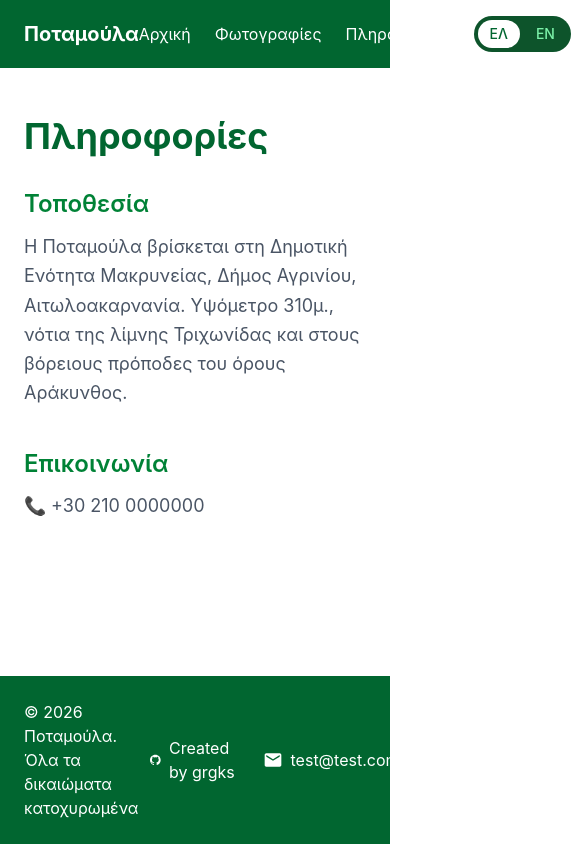
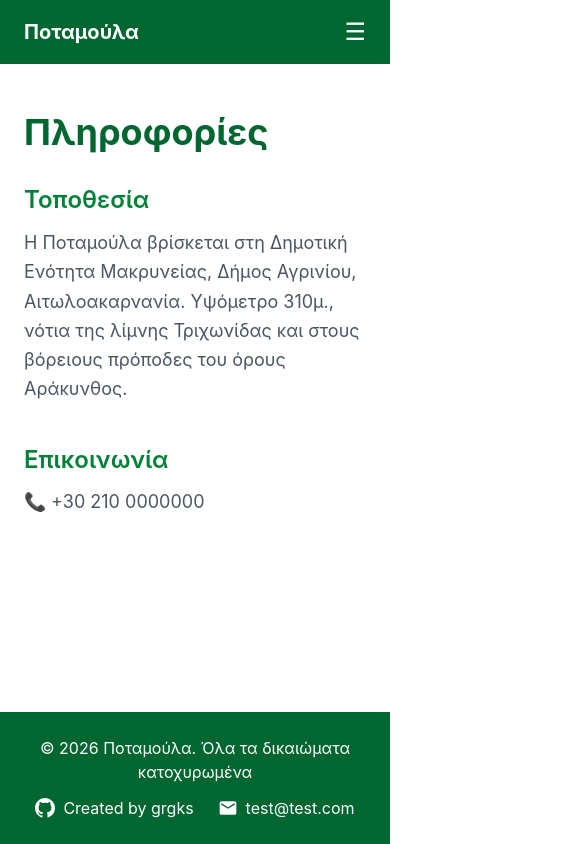
Before and after one commit to grgks/React-village-static-site, a React (Vite) app: page /info in a window 390 px wide. Shown: the whole page, 571 px wide, since content can reach past the window. Built offline with nearby package versions, Linux system fonts and the light colour scheme.

Commit message:
chore(src): add responsive UI

```diff
--- a/src/components/Footer.tsx
+++ b/src/components/Footer.tsx
@@ -5,8 +5,8 @@ export default function Footer() {
 
     return (
         <footer className="bg-green-800 text-white py-6 mt-auto">
-            <div className="max-w-4xl mx-auto px-6 flex flex-row items-center justify-between w-full gap-3">
-                <p>© {new Date().getFullYear()} Ποταμούλα. {t('footer.rights')}</p>
+            <div className="max-w-4xl mx-auto px-6 flex flex-col md:flex-row items-center justify-between gap-3">
+                <p className="text-center md:text-left">© {new Date().getFullYear()} Ποταμούλα. {t('footer.rights')}</p>
                 <div className="flex gap-6 items-center">
                     <a href="https://github.com/grgks" target="_blank" rel="noopener noreferrer" className="flex items-center gap-2 hover:text-green-300 transition">
                         <svg xmlns="http://www.w3.org/2000/svg" width="20" height="20" fill="currentColor" viewBox="0 0 24 24">
--- a/src/components/Navbar.tsx
+++ b/src/components/Navbar.tsx
@@ -1,36 +1,46 @@
 import { useTranslation } from 'react-i18next'
 import { Link } from 'react-router-dom'
+import {useState} from "react";
 
 export default function Navbar() {
     const { t, i18n } = useTranslation()
+    const [menuOpen, setMenuOpen] = useState(false)
 
 
     return (
-        <nav className="bg-green-800 text-white px-6 py-4 flex justify-between items-center">
-            <span className="text-xl font-bold">{t('potamoula')}</span>
-            <div className="flex gap-6 items-center">
-                <Link to="/" className="hover:text-green-200 transition">{t('nav.home')}</Link>
-                <Link to="/photos" className="hover:text-green-200 transition">{t('nav.photos')}</Link>
-                <Link to="/info" className="hover:text-green-200 transition">{t('nav.info')}</Link>
-                <div className="flex items-center gap-1 bg-green-900 rounded-full p-1">
-                    <button
-                        onClick={() => i18n.changeLanguage('el')}
-                        className={`px-3 py-1 rounded-full text-sm font-medium transition ${
-                            i18n.language === 'el' ? 'bg-white text-green-800' : 'text-green-300 hover:text-white'
-                        }`}
-                    >
-                        ΕΛ
-                    </button>
-                    <button
-                        onClick={() => i18n.changeLanguage('en')}
-                        className={`px-3 py-1 rounded-full text-sm font-medium transition ${
-                            i18n.language === 'en' ? 'bg-white text-green-800' : 'text-green-300 hover:text-white'
-                        }`}
-                    >
-                        EN
-                    </button>
+        <nav className="bg-green-800 text-white px-6 py-4">
+            <div className="flex justify-between items-center">
+                <span className="text-xl font-bold">Ποταμούλα</span>
+
+                {/* Hamburger */}
+                <button className="md:hidden text-white text-2xl" onClick={() => setMenuOpen(!menuOpen)}>
+                    {menuOpen ? '✕' : '☰'}
+                </button>
+
+                {/* Desktop links */}
+                <div className="hidden md:flex gap-6 items-center">
+                    <Link to="/" className="hover:text-green-200 transition">{t('nav.home')}</Link>
+                    <Link to="/photos" className="hover:text-green-200 transition">{t('nav.photos')}</Link>
+                    <Link to="/info" className="hover:text-green-200 transition">{t('nav.info')}</Link>
+                    <div className="flex items-center gap-1 bg-green-900 rounded-full p-1">
+                        <button onClick={() => i18n.changeLanguage('el')} className={`px-3 py-1 rounded-full text-sm font-medium transition ${i18n.language === 'el' ? 'bg-white text-green-800' : 'text-green-300 hover:text-white'}`}>ΕΛ</button>
+                        <button onClick={() => i18n.changeLanguage('en')} className={`px-3 py-1 rounded-full text-sm font-medium transition ${i18n.language === 'en' ? 'bg-white text-green-800' : 'text-green-300 hover:text-white'}`}>EN</button>
+                    </div>
                 </div>
             </div>
+
+            {/* Mobile menu */}
+            {menuOpen && (
+                <div className="md:hidden flex flex-col gap-4 mt-4">
+                    <Link to="/" onClick={() => setMenuOpen(false)} className="hover:text-green-200">{t('nav.home')}</Link>
+                    <Link to="/photos" onClick={() => setMenuOpen(false)} className="hover:text-green-200">{t('nav.photos')}</Link>
+                    <Link to="/info" onClick={() => setMenuOpen(false)} className="hover:text-green-200">{t('nav.info')}</Link>
+                    <div className="flex items-center gap-1 bg-green-900 rounded-full p-1 w-fit">
+                        <button onClick={() => i18n.changeLanguage('el')} className={`px-3 py-1 rounded-full text-sm font-medium transition ${i18n.language === 'el' ? 'bg-white text-green-800' : 'text-green-300 hover:text-white'}`}>ΕΛ</button>
+                        <button onClick={() => i18n.changeLanguage('en')} className={`px-3 py-1 rounded-full text-sm font-medium transition ${i18n.language === 'en' ? 'bg-white text-green-800' : 'text-green-300 hover:text-white'}`}>EN</button>
+                    </div>
+                </div>
+            )}
         </nav>
     )
 }
--- a/src/pages/HomePage.tsx
+++ b/src/pages/HomePage.tsx
@@ -1,5 +1,6 @@
 import { useTranslation } from 'react-i18next'
 import { useState, useEffect } from 'react'
+import i18n from "i18next";
 
 const images = [
     { src: '/images/potamoula1.jpg', position: 'center 90%' },
@@ -9,6 +10,10 @@ const images = [
 export default function HomePage() {
     const { t } = useTranslation()
     const [current, setCurrent] = useState(0)
+
+    useEffect(() => {
+        document.title = i18n.language === 'el' ? 'Ποταμούλα' : 'Potamoula'
+    }, [i18n.language])
 
     useEffect(() => {
         const timer = setInterval(() => {
--- a/src/pages/InfoPage.tsx
+++ b/src/pages/InfoPage.tsx
@@ -1,7 +1,13 @@
 import { useTranslation } from 'react-i18next'
+import {useEffect} from "react";
+import i18n from "i18next";
 
 export default function InfoPage() {
     const { t } = useTranslation()
+
+    useEffect(() => {
+        document.title = i18n.language === 'el' ? 'Ποταμούλα | Πληροφορίες' : 'Potamoula | Information'
+    }, [i18n.language])
 
     return (
         <div className="max-w-3xl mx-auto px-6 py-12">
--- a/src/pages/PhotosPage.tsx
+++ b/src/pages/PhotosPage.tsx
@@ -1,5 +1,6 @@
-import { useState } from 'react'
+import {useEffect, useState} from 'react'
 import { useTranslation } from 'react-i18next'
+import i18n from "i18next";
 
 const photos = [
     '/images/potamoula1.jpg',
@@ -11,6 +12,10 @@ const photos = [
 export default function PhotosPage() {
     const { t } = useTranslation()
     const [selected, setSelected] = useState<string | null>(null)
+
+    useEffect(() => {
+        document.title = i18n.language === 'el' ? 'Ποταμούλα | Φωτογραφίες' : 'Potamoula | Photos'
+    }, [i18n.language])
 
     return (
         <div className="max-w-5xl mx-auto px-6 py-12">
```
